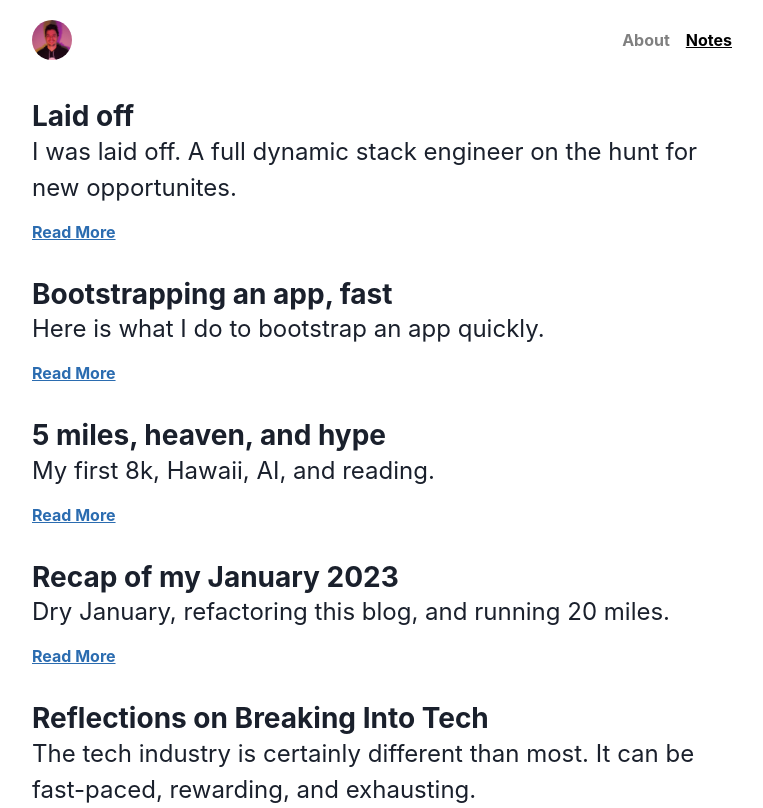
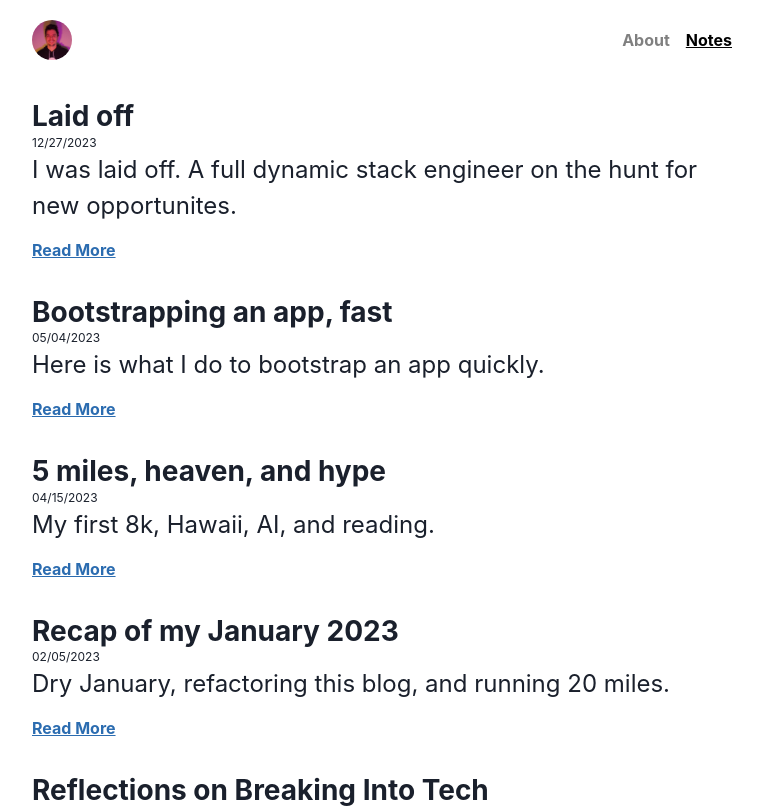
Before and after one commit to sammydowds/next-blog, a Next.js app: page /notes in a window 1280 px wide. Shown: the top 808 px of the page, without its empty margins (258-1021 px from the left). Built offline with nearby package versions, Linux system fonts and the light colour scheme.

Commit message:
chore: more tweaks

```diff
--- a/notes/twenty_three_recap.md
+++ b/notes/laidoff.md
@@ -7,7 +7,7 @@ labels: "personal"
 
 # Laid Off
 
-Well, that was fun. I switched careers from a career in industrial robotics in 2020. On reflecting over the last 6 years I am extremely proud of them. I have gone from manufacturing floors across North America, to a cubicle in Iowa, to a WeWork in the center of downtown Chicago, and now to a humble home-office in Edmond, OK.
+Well, that was fun. I switched careers from a career in industrial robotics to software engineering in 2020. On reflecting over the last 6 years I am extremely proud of them. I have gone from manufacturing floors across North America, to a cubicle in Iowa, to a WeWork in the center of downtown Chicago, and now to a humble home-office in Edmond, OK.
 
 My skillset grew from Solidworks, mechanical design, integration of large industrial equipment, coordination of large teams, 80% travel, flow analysis through factories to writing API endpoints, CRON jobs, Queue consumers, Database tables, entire webservers serving web pages, and how to optimize and build frontend applications.
 
--- a/pages/notes.tsx
+++ b/pages/notes.tsx
@@ -29,7 +29,10 @@ export default function Notes({ notes }: NotesParams) {
 							notes.map((note) => {
 								return (
 									<Box key={note.id} w="100%">
-										<Heading as="h2" fontSize="28px">{note.title}</Heading>
+										<Box>
+											<Heading as="h2" fontSize="28px">{note.title}</Heading>
+											<Text fontSize="12px">{note.date}</Text>
+										</Box>
 										<Text fontSize="24px">{note.description}</Text>
 										<Box margin="14px 0px">
 											<Link style={{ ...linkStyle }} href={`/notes/${note.id}`}>Read More</Link>
```
